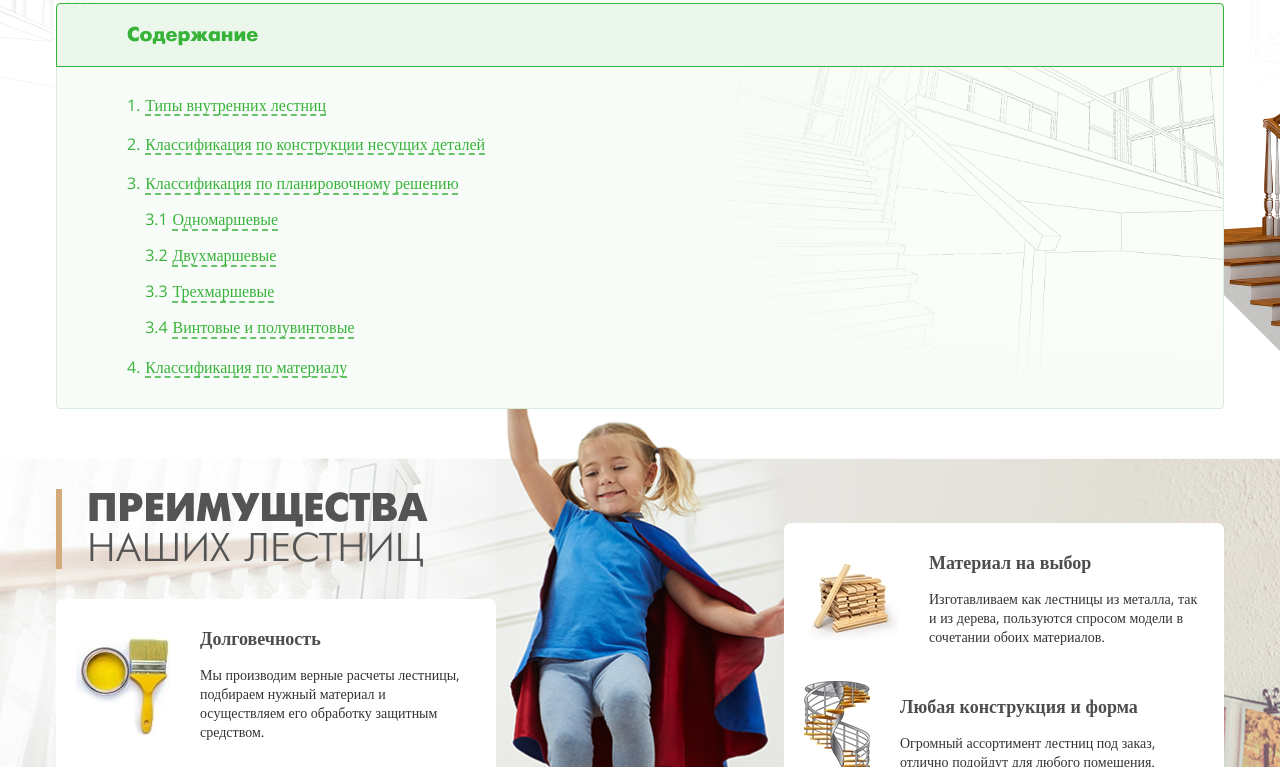
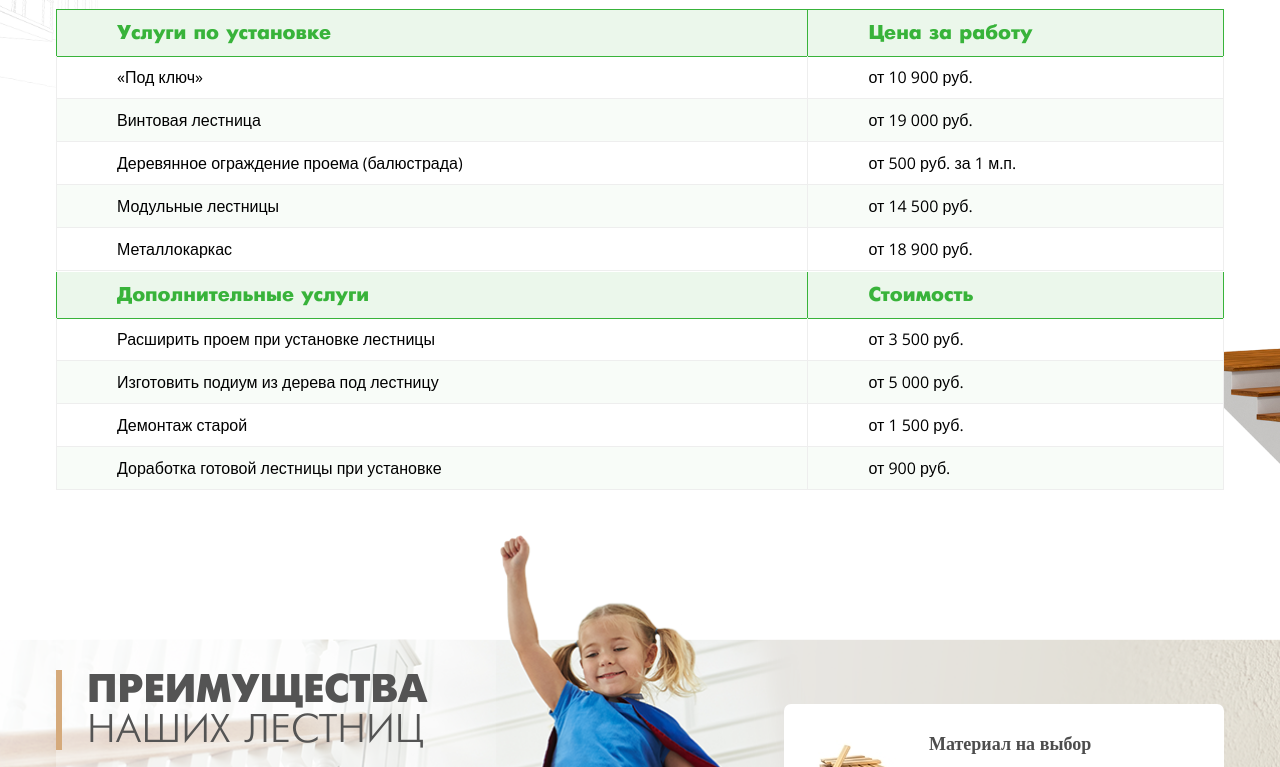
Before and after one commit to rocketrussia/stairs, a website: page src/placing.html in a window 1280 px wide. Shown: the part 313-1080 px from the top of the page. Drawn offline with nearby package versions, Linux system fonts and the light colour scheme.

Commit message:
[master] table

```diff
--- a/src/placing.html
+++ b/src/placing.html
@@ -292,8 +292,7 @@ c-0.021-0.689,0.764-1.518,1.769-1.518h16.748c1.006,0,1.154,1.062,1.154,2.101V344
             <div class="container">
                 <ul>
                     <li><a href="">Главная</a></li>
-                    <li><a href="">Статьи</a></li>
-                    <li class="active">Оптимальный вариант для дома</li>
+                    <li class="active">Установка лестниц в Москве</li>
                 </ul>
                 <a href="" >
                     <div class="printIcon">
@@ -321,23 +320,71 @@ c-0.021-0.689,0.764-1.518,1.769-1.518h16.748c1.006,0,1.154,1.062,1.154,2.101V344
             </div>
         </div>
         <div class="container">
+            <div class="placing">
             <h1><span>Установка</span> лестниц в Москве</h1>
-            <div class="article">
-                <div class="article__list-label">Содержание</div>
-                <div class="article__list">
-                    <ol>
-                        <li><a href="#">Типы внутренних лестниц</a></li>
-                        <li><a href="#">Классификация по конструкции несущих деталей</a></li>
-                        <li><a href="#">Классификация по планировочному решению</a>
-                            <ol>
-                                <li><a href="#">Одномаршевые</a></li>
-                                <li><a href="#">Двухмаршевые</a></li>
-                                <li><a href="#">Трехмаршевые</a></li>
-                                <li><a href="#">Винтовые и полувинтовые</a></li>
-                            </ol>
-                        </li>
-                        <li><a href="#">Классификация по материалу</a></li>
-                    </ol>
+                <div class="placing__table">
+                <table>
+                    <thead>
+                        <tr>
+                            <th>
+                                Услуги по установке
+                            </th>
+                            <th>
+                                Цена за работу
+                            </th>
+                        </tr>
+                    </thead>
+                    <tbody>
+                        <tr>
+                            <td>«Под ключ»</td>
+                            <td>от 10 900 руб.</td>
+                        </tr>
+                        <tr>
+                            <td>Винтовая лестница</td>
+                            <td>от 19 000 руб.</td>
+                        </tr>
+                        <tr>
+                            <td>Деревянное ограждение проема (балюстрада)</td>
+                            <td>от 500 руб. за 1 м.п.</td>
+                        </tr>
+                        <tr>
+                            <td>Модульные лестницы</td>
+                            <td>от 14 500  руб.</td>
+                        </tr>
+                        <tr>
+                            <td>Металлокаркас</td>
+                            <td>от 18 900 руб.</td>
+                        </tr>
+                    </tbody>
+                    <thead>
+                    <tr>
+                        <th>
+                            Дополнительные услуги
+                        </th>
+                        <th>
+                            Стоимость
+                        </th>
+                    </tr>
+                    </thead>
+                    <tbody>
+                    <tr>
+                        <td>Расширить проем при установке лестницы</td>
+                        <td>от 3 500 руб.</td>
+                    </tr>
+                    <tr>
+                        <td>Изготовить подиум из дерева под лестницу</td>
+                        <td>от 5 000 руб.</td>
+                    </tr>
+                    <tr>
+                        <td>Демонтаж старой</td>
+                        <td>от 1 500 руб.</td>
+                    </tr>
+                    <tr>
+                        <td>Доработка готовой лестницы при установке</td>
+                        <td>от 900 руб.</td>
+                    </tr>
+                    </tbody>
+                </table>
                 </div>
             </div>
         </div>
--- a/src/scss/main.scss
+++ b/src/scss/main.scss
@@ -1945,6 +1945,68 @@ body {
 
 /* Articles Off */
 
+/* Placing */
+
+.placing {
+    table {
+        border-collapse: collapse;
+        width: 100%;
+    }
+
+    thead {
+        th {
+            border: 1px solid #38b33a;
+            color: #38b33a;
+            background-color: #ebf7eb;
+        }
+
+        border: 1px solid #38b33a;
+        border-radius: 4px;
+        border-radius: 4px 4px 0 0;
+        padding: 20px 70px 20px 70px;
+        position: relative;
+        top: 1px;
+
+        color: #38b33a;
+        font-family: Futuris;
+        font-size: 20px;
+        font-weight: 700;
+    }
+
+
+    th, td {
+        border: 1px solid #eee;
+        padding: 10px 0 10px 60px;
+    }
+
+    tbody {
+        background-color: white;
+    }
+
+    th {
+        padding-top: 12px;
+        padding-bottom: 12px;
+        text-align: left;
+        background-color: #4CAF50;
+        color: white;
+    }
+
+    tr:nth-child(even){
+        background-color: #f8fcf8;
+    }
+
+    tr:hover {
+        background-color: #F9F7F5;
+    }
+
+    &__table {
+        margin-top: 30px;
+        margin-bottom: 150px;
+    }
+}
+
+/* Placing Off */
+
 .catalog__content--float {
     display: block;
     width: 100%;
```
Also changed, not shown: src/css/styles.min.css.
